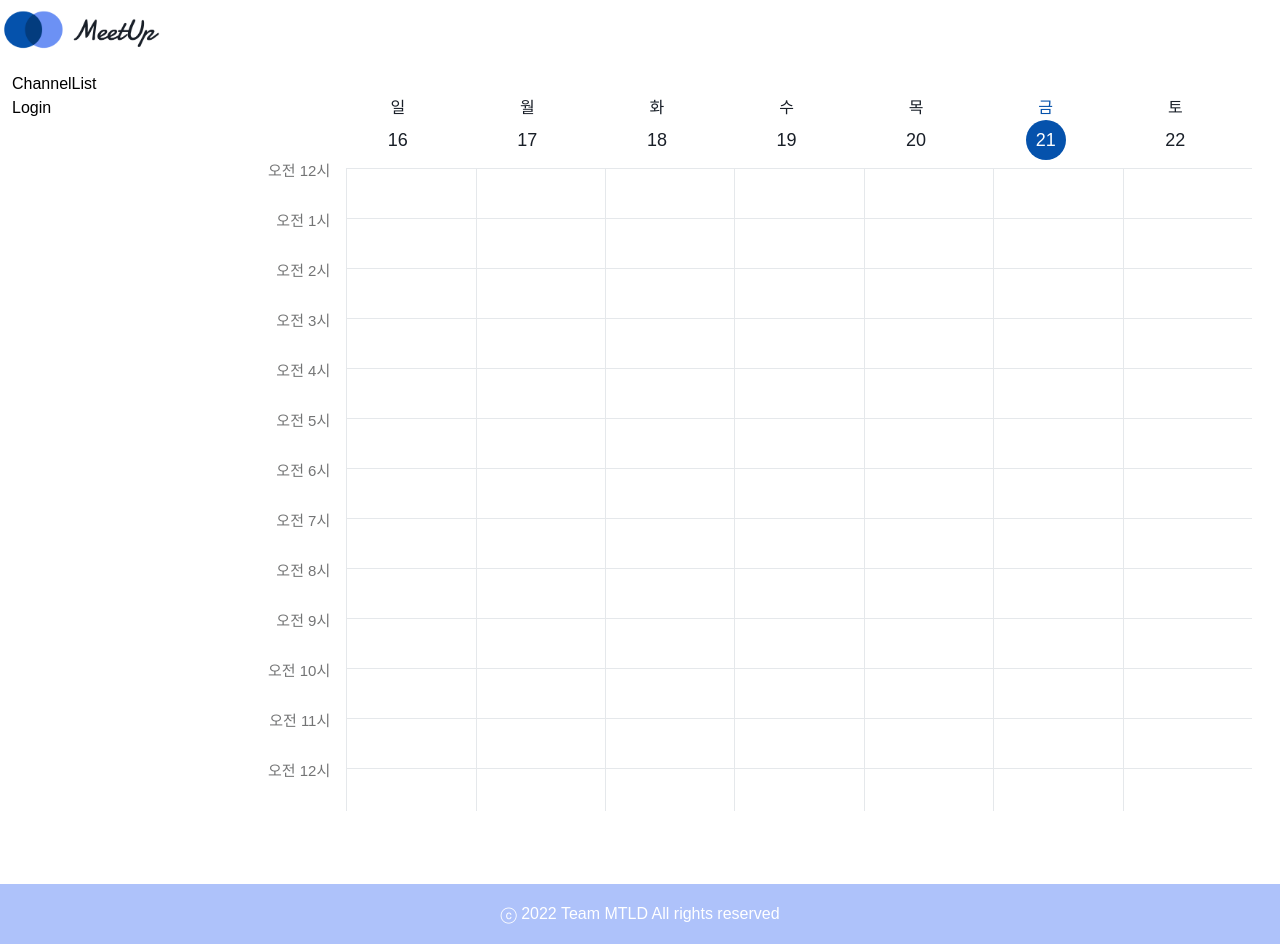
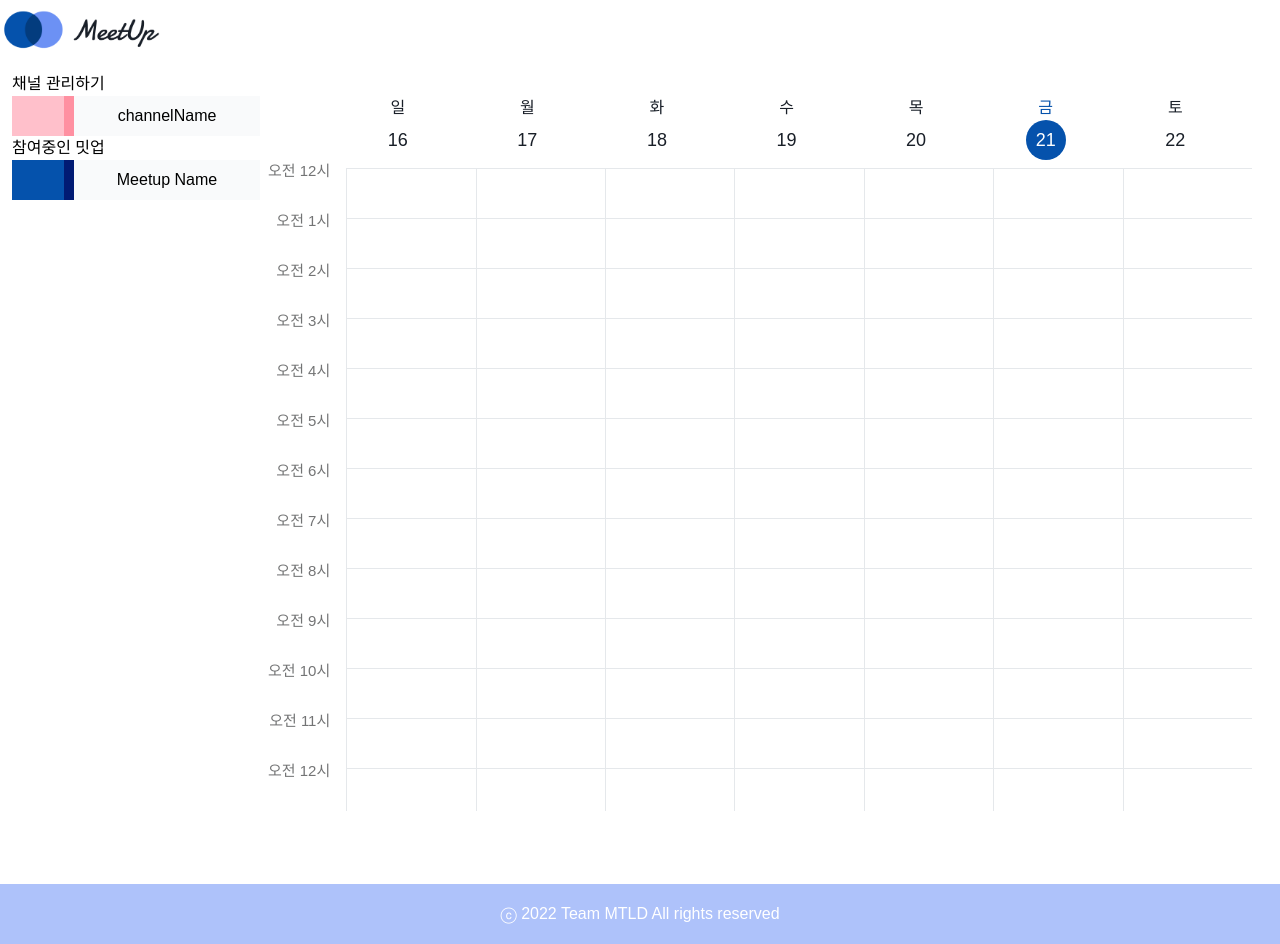
Before and after one commit to drsuneamer/MeetUp, a React (Create React App) app in the folder frontend/: page / in a window 1280 px wide. Built offline with nearby package versions, Linux system fonts and the light colour scheme.

Commit message:
[#S07P31A102-117][FE] design: sidebar layout

```diff
--- a/frontend/src/components/ChannelList.tsx
+++ b/frontend/src/components/ChannelList.tsx
@@ -1,7 +1,10 @@
+import ChannelListItem from "./ChannelListItem";
+
 function ChannelList() {
   return (
     <div className="ChannelList">
-      <h1>ChannelList</h1>
+      <h1>채널 관리하기</h1>
+      <ChannelListItem />
     </div>
   );
 }
--- /dev/null
+++ b/frontend/src/components/ChannelListItem.tsx
@@ -0,0 +1,16 @@
+function ChannelListItem() {
+    return (
+      <div className="ChannelListItem w-full">
+        <div className="indexContext bg-offWhite w-full h-[40px] flex flex-wrap">
+          <div className="indexLable bg-[pink] w-3/12 h-[40px] flex justify-end">
+            <div className="bg-[pink] mix-blend-multiply w-1/6 h-[40px]" />
+          </div>
+          <span className="channelName leading-[40px] w-9/12 text-center">
+            channelName
+          </span>
+        </div>
+    </div>
+    );
+  }
+
+  export default ChannelListItem;
--- a/frontend/src/components/EventModal.tsx
+++ b/frontend/src/components/EventModal.tsx
@@ -109,12 +109,12 @@ const EventModal = () => {
       />
 
       <div
-        className="absolute top-1/2 left-1/2 translate-x-[-50%] translate-y-[-50%] w-96 h-max bg-white shadow-2xl rounded-lg "
+        className="absolute top-1/2 left-1/2 translate-x-[-50%] translate-y-[-50%] w-96 h-max bg-background shadow-2xl rounded-lg "
         onClick={(e: React.MouseEvent<HTMLDivElement>) => {
           e.stopPropagation();
         }}>
-        <header className="h-[36px] bg-gray-200/50 flex justify-end align-center rounded-t-lg">
-          <Button className="text-gray-300 mr-3" onClick={handleToggleModal}>
+        <header className="h-[36px] bg-label/50 flex justify-end align-center rounded-t-lg">
+          <Button className="text-label mr-3" onClick={handleToggleModal}>
             ✖
           </Button>
         </header>
@@ -126,7 +126,7 @@ const EventModal = () => {
               name="제목"
               placeholder="제목 추가"
               value={title}
-              className="mt-3 pb-2 text-gray-600 text-xl w-full border-b-2 border-gray-200 after:transition-[width] focus:outline-none focus:border-blue-500"
+              className="mt-3 pb-2 text-label text-xl w-full border-b-2 border-label after:transition-[width] focus:outline-none focus:border-title"
               onChange={e => setTitle(e.target.value)}
             />
 
@@ -173,7 +173,7 @@ const EventModal = () => {
 
             <div className="flex justify-end p-3 mt-5">
               <Button
-                className="bg-blue-500 hover:bg-blue-600 px-6 py-2 rounded text-white"
+                className="bg-title hover:bg-hover px-6 py-2 rounded text-background"
                 onClick={handleSubmit}>
                 저장
               </Button>
--- a/frontend/src/components/MeetupList.tsx
+++ b/frontend/src/components/MeetupList.tsx
@@ -1,7 +1,10 @@
+import MeetupListItem from "./MeetupListItem";
+
 function MeetupList() {
   return (
     <div className="MeetupList">
-      <h1>Login</h1>
+      <h1>참여중인 밋업</h1>
+      <MeetupListItem />
     </div>
   );
 }
--- /dev/null
+++ b/frontend/src/components/MeetupListItem.tsx
@@ -0,0 +1,16 @@
+function MeetupListItem() {
+  return (
+    <div className="MeetupListItem w-full">
+      <div className="indexContext bg-offWhite w-full h-[40px] flex flex-wrap">
+        <div className="indexLable bg-title w-3/12 h-[40px] flex justify-end">
+          <div className="bg-title mix-blend-multiply w-1/6 h-[40px]" />
+        </div>
+        <span className="MeetupName leading-[40px] w-9/12 text-center">
+          Meetup Name
+        </span>
+      </div>
+  </div>
+  );
+}
+
+  export default MeetupListItem;
--- a/frontend/src/components/SideBar.tsx
+++ b/frontend/src/components/SideBar.tsx
@@ -3,7 +3,7 @@ import MeetupList from '../components/MeetupList';
 
 function SideBar() {
   return (
-    <div className="SideBar">
+    <div className="SideBar w-full">
       <ChannelList />
       <MeetupList />
     </div>
--- a/frontend/src/pages/MeetUp.tsx
+++ b/frontend/src/pages/MeetUp.tsx
@@ -1,5 +1,4 @@
 import React from 'react';
-import Header from '../components/layout/Header';
 import Sidebar from '../components/SideBar';
 import Calendar from '../components/Calendar';
 import EventModal from '../components/EventModal';
```
